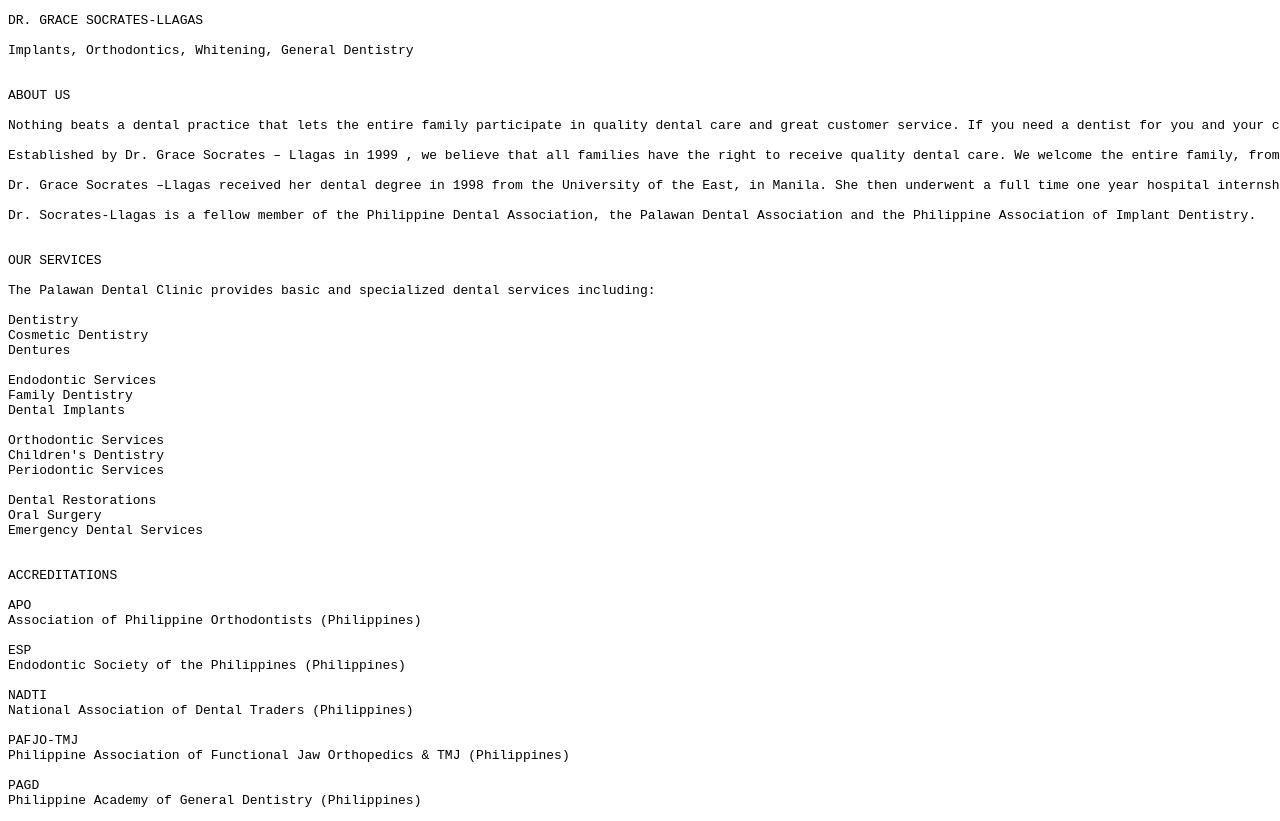
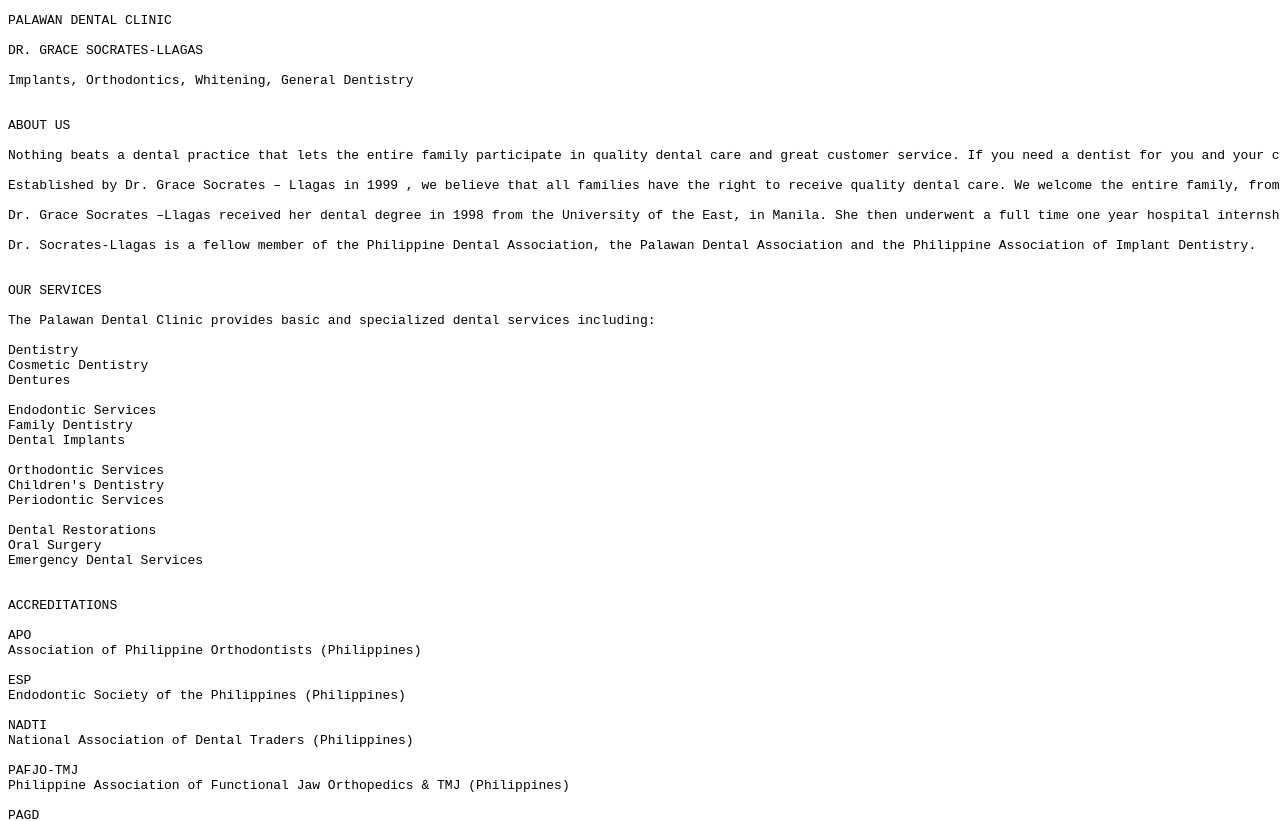
Before and after one commit to donjoncomph/palawandentalclinic.com, a plain HTML site: page index.html in a window 1280 px wide. Shown: the top 821 px of the page. Drawn offline with Linux system fonts and the light colour scheme.

Commit message:
add title

```diff
--- a/index.html
+++ b/index.html
@@ -5,6 +5,8 @@
 </head>
 <body>
 <pre>
+PALAWAN DENTAL CLINIC
+
 DR. GRACE SOCRATES-LLAGAS
 
 Implants, Orthodontics, Whitening, General Dentistry
```
